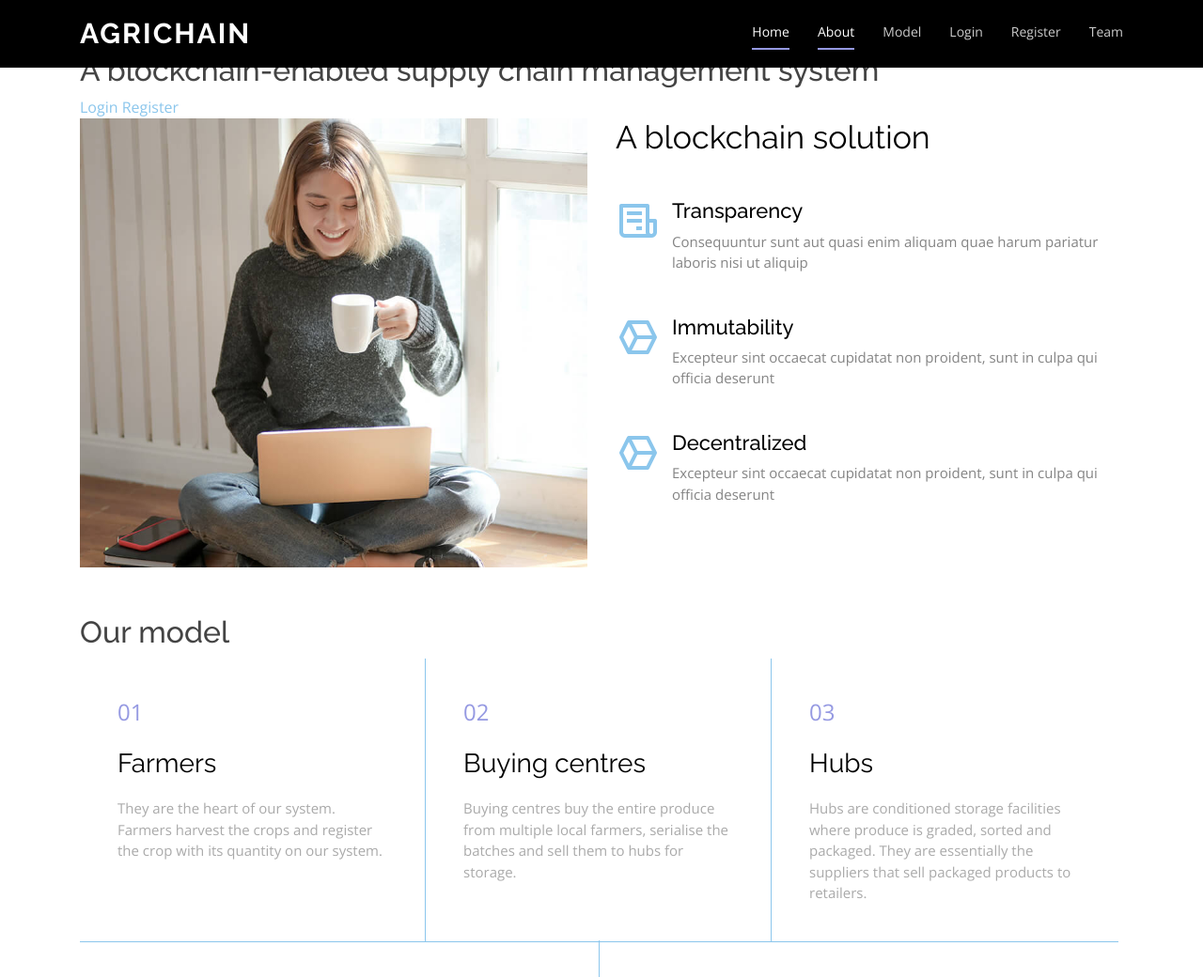
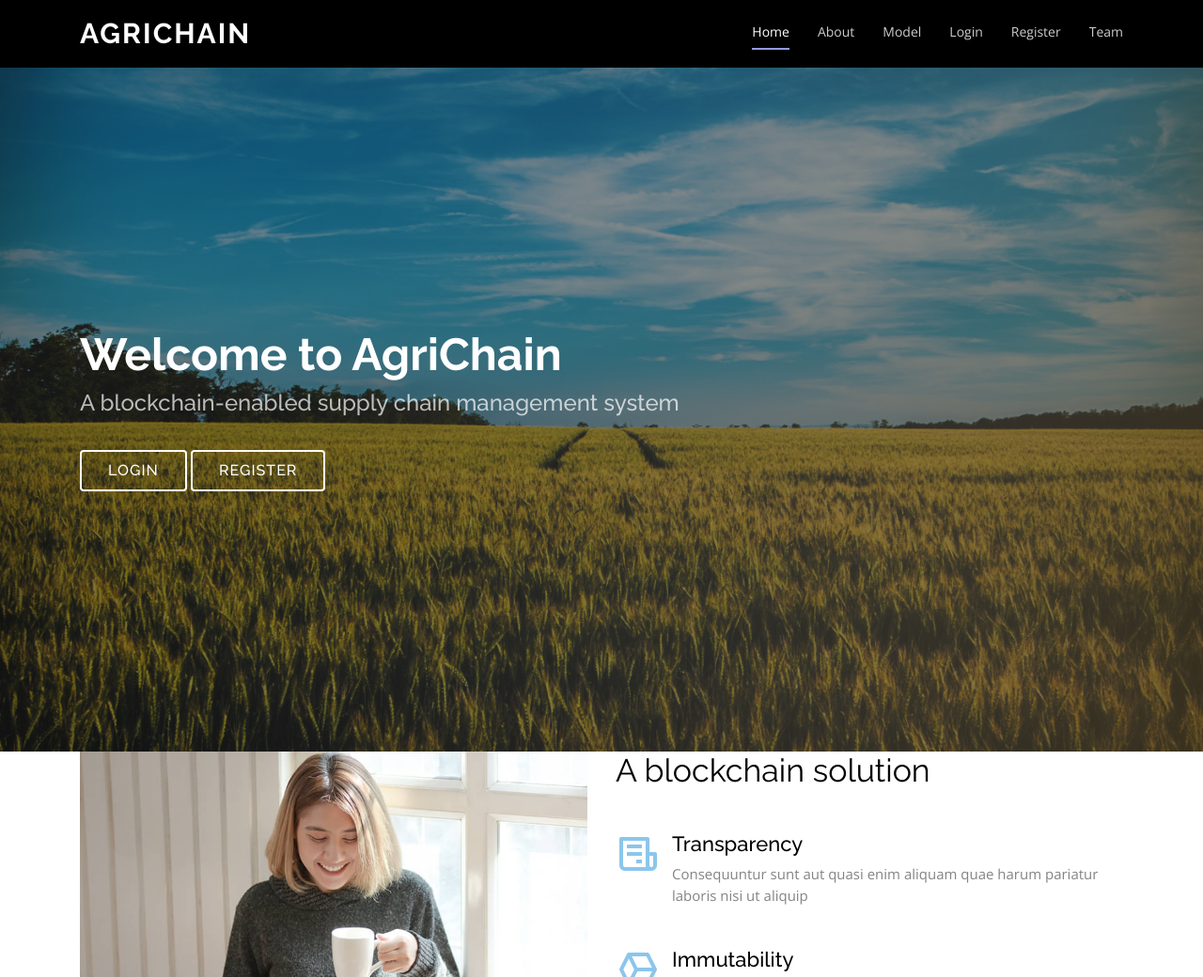
Before and after one commit to VidhiRambhia/FYP2021, a Flask app: page / in a window 1280 px wide. Shown: the top 1040 px of the page at 94% size. Run offline with Flask 2, Linux system fonts and the light colour scheme; parts of the project's set-up code (start-up, migrations or seed data) failed here and were passed over; some libraries are stand-ins or nearby versions; some web fonts are replaced.

Commit message:
minor changes

```diff
--- a/Agrochain/static/css/style.css
+++ b/Agrochain/static/css/style.css
@@ -321,6 +321,90 @@ h1, h2, h3, h4, h5, h6 {
   color: #fff;
 }
 
+/*--------------------------------------------------------------
+# Hero Section
+--------------------------------------------------------------*/
+#hero {
+  width: 100%;
+  height: calc(100vh - 72px);
+  background: url("../img/hero-bg.jpg") center center;
+  background-size: cover;
+  position: relative;
+  margin-top: 72px;
+  padding: 0;
+}
+
+#hero:before {
+  content: "";
+  background: rgba(0, 0, 0, 0.4);
+  position: absolute;
+  bottom: 0;
+  top: 0;
+  left: 0;
+  right: 0;
+}
+
+#hero .container {
+  z-index: 2;
+}
+
+#hero h1 {
+  margin: 0 0 10px 0;
+  font-size: 48px;
+  font-weight: 700;
+  line-height: 56px;
+  color: #fff;
+}
+
+#hero h2 {
+  color: rgba(255, 255, 255, 0.7);
+  margin-bottom: 35px;
+  font-size: 24px;
+}
+
+#hero .btn-get-started {
+  font-family: "Raleway", sans-serif;
+  text-transform: uppercase;
+  font-weight: 500;
+  font-size: 16px;
+  letter-spacing: 1px;
+  display: inline-block;
+  padding: 8px 28px;
+  border-radius: 4px;
+  transition: 0.5s;
+  border: 2px solid #fff;
+  color: #fff;
+}
+
+#hero .btn-get-started:hover {
+  border-color:  rgba(167, 223, 245, 0.6);
+  background:  rgba(167, 223, 245, 0.6);
+}
+
+@media (min-width: 1024px) {
+  #hero {
+    background-attachment: fixed;
+  }
+}
+
+@media (max-width: 992px) {
+  #hero {
+    margin-top: 60px;
+    height: calc(100vh - 60px);
+  }
+}
+
+@media (max-width: 768px) {
+  #hero h1 {
+    font-size: 28px;
+    line-height: 36px;
+  }
+  #hero h2 {
+    font-size: 18px;
+    line-height: 24px;
+    margin-bottom: 30px;
+  }
+}
 
 /*--------------------------------------------------------------
 # About
--- a/Agrochain/templates/home.html
+++ b/Agrochain/templates/home.html
@@ -154,7 +154,7 @@
 
           <div class="col-xl-3 col-lg-4 col-md-6" data-aos="fade-up">
             <div class="member">
-              <img src="static/img/team/team-1.jpg" class="img-fluid" alt="">
+              <img src="../static/img/team/team-1.jpg" class="img-fluid" alt="">
               <div class="member-info">
                 <div class="member-info-content">
                   <h4>Walter White</h4>
```
Also changed, not shown: Agrochain/templates/CropDetails.html (+7 -7 lines).
